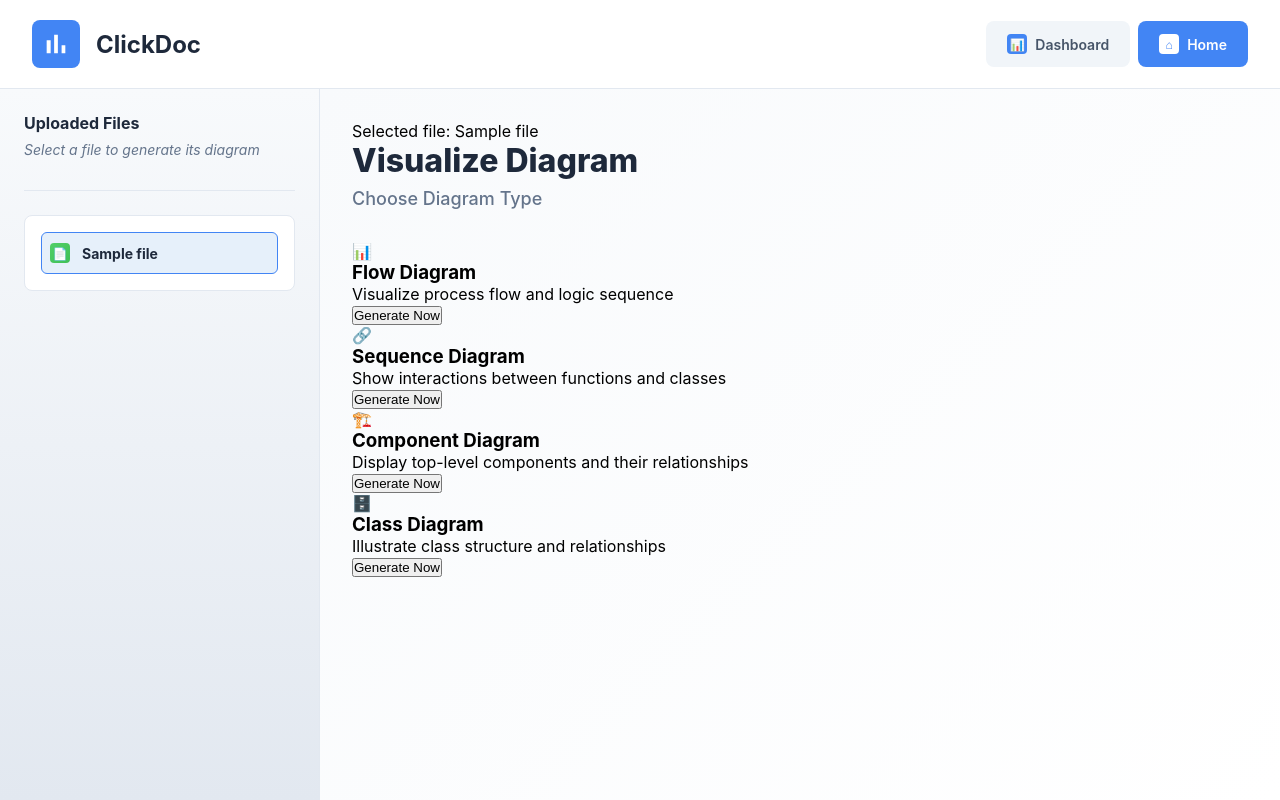
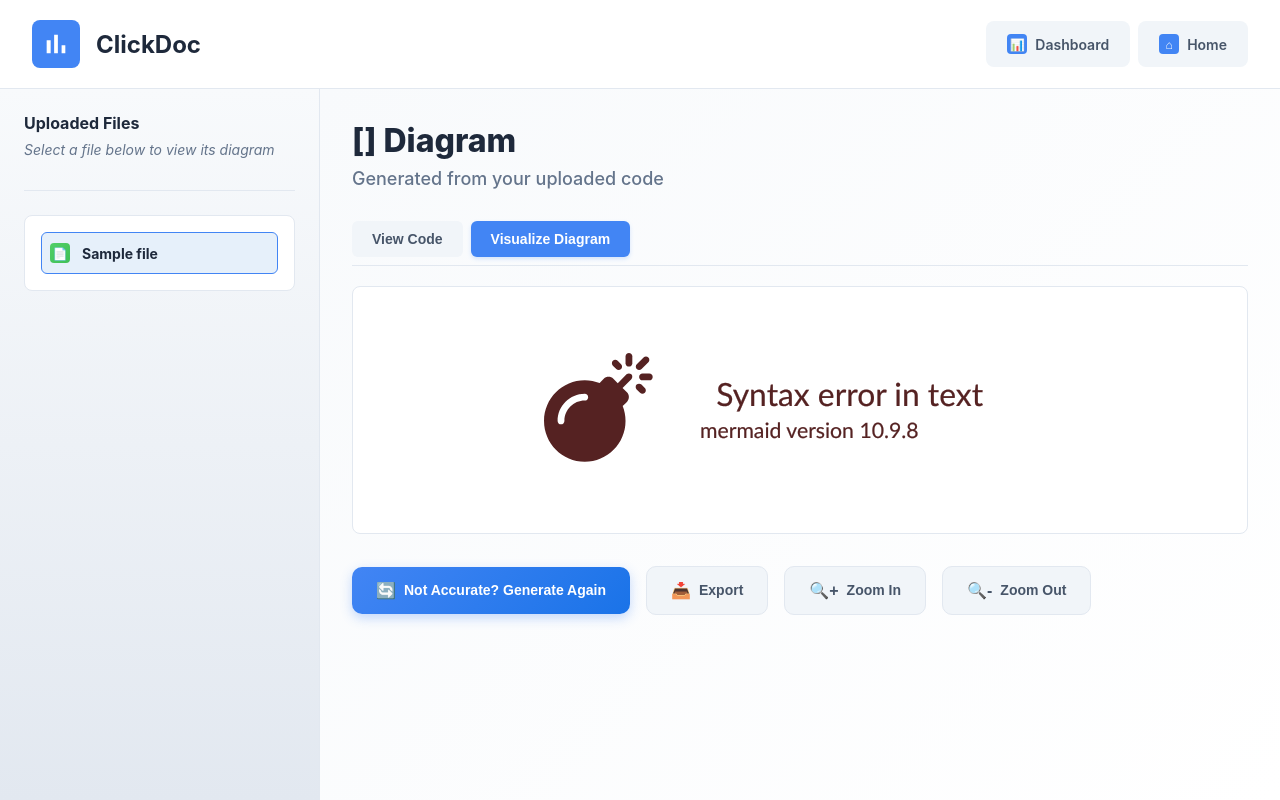
Before and after one commit to Melody1415/ClickDoc, a Flask app: template flask_app/templates/generate_page.html in a window 1280 px wide. Run offline with Flask 3, Linux system fonts and the light colour scheme; the template is opened without the code that fills it: most values are stand-ins (such as "Sample title", 1, 10 or a date in 2020).

Commit message:
done the re4direction error

```diff
--- a/flask_app/templates/generate_page.html
+++ b/flask_app/templates/generate_page.html
@@ -418,7 +418,6 @@
 </head>
 <body>
     <div class="container">
-        <!-- Top Header unchanged -->
         <div class="top-header">
             <div class="logo">
                 <svg viewBox="0 0 24 24">
@@ -427,24 +426,22 @@
             </div>
             <div class="logo-text">ClickDoc</div>
             <div class="nav-icons">
-                <a href="/" class="nav-icon" onclick="setActiveNav(this)">
+                 <a href="/dashboard" class="nav-icon">
                     <div class="nav-icon-symbol">📊</div>
                     Dashboard
                 </a>
-                <a href="#" class="nav-icon active" onclick="setActiveNav(this)">
+                <a href="/" class="nav-icon">
                     <div class="nav-icon-symbol">⌂</div>
                     Home
                 </a>
             </div>
         </div>
-
-        <!-- Content wrapper with sidebar and main content -->
         <div class="content-wrapper">
             <div class="sidebar">
                 <div class="sidebar-content">
                     <div class="sidebar-header">
                         <div class="sidebar-title">Uploaded Files</div>
-                        <p class="sidebar-instruction">Select a file to generate its diagram</p>
+                        <p class="sidebar-instruction">Select a file below to view its diagram</p>
                     </div>
                     {% if indexed_files %}
                         <div class="file-info">
@@ -453,168 +450,238 @@
                                     <li class="file-item {% if file.index == file_index %}active{% endif %}" onclick="updateFile({{ file.index }})">
                                         <div class="file-icon">📄</div>
                                         <span class="file-name">{{ file.name }}</span>
-                                        <span class="tooltip">Click to select {{ file.name }}</span>
+                                        <span class="tooltip">Click to select this file</span>
                                     </li>
                                 {% endfor %}
                             </ul>
                         </div>
                     {% else %}
-                        <div class="error-message">No files uploaded. Please upload files from the dashboard.</div>
+                        <div class="error-message">No files uploaded. Please upload files from the dashboard and select one here.</div>
                     {% endif %}
                 </div>
             </div>
-
             <div class="main-content">
-                {% if error %}
-                    <div class="error-message">{{ error }}</div>
-                {% elif not indexed_files %}
-                    <div class="error-message">No files uploaded. Please upload files from the dashboard.</div>
-                {% else %}
-                    <div class="info-message">Selected file: {{ indexed_files[file_index].name }}</div>
-                {% endif %}
-
                 <div class="content-header">
-                    <h1 class="page-title">Visualize Diagram</h1>
-                    <p class="page-subtitle">Choose Diagram Type</p>
+                    <h1 class="page-title">{{ output_type|capitalize }} Diagram</h1>
+                    <p class="page-subtitle">Generated from your uploaded code</p>
                 </div>
-
-                <div class="diagram-grid">
-                    <div class="diagram-card {% if not indexed_files %}disabled{% endif %}" onclick="generateDiagram('flow')" data-type="flow">
-                        <div class="tooltip">Click to generate flow diagram</div>
-                        <div class="diagram-header">
-                            <div class="diagram-icon flow-bg">📊</div>
-                            <div class="diagram-content">
-                                <h3 class="diagram-title">Flow Diagram</h3>
-                                <p class="diagram-description">Visualize process flow and logic sequence</p>
+                <div class="toggle-buttons">
+                    <button class="toggle-btn" id="toggleCode" onclick="toggleView('code')">View Code</button>
+                    <button class="toggle-btn active" id="toggleVisual" onclick="toggleView('visual')">Visualize Diagram</button>
+                </div>
+                <div id="codeViewContainer" class="code-view">
+                    <div id="codeView" class="code-display">{{ result }}</div>
+                </div>
+                <div id="visualViewContainer" class="visual-view active">
+                    <div id="visualView" class="code-display">
+                        <div class="mermaid">{{ result | safe }}</div>
                     </div>
                 </div>
-                        <button class="generate-btn {% if not indexed_files %}disabled{% endif %}" id="flow-btn" form="diagramForm" type="submit">
-                            Generate Now
-                            <div class="progress-bar"></div>
+                <div class="action-buttons">
+                    <form id="regenerateForm" method="POST" action="/diagram_page">
+                        <input type="hidden" name="output_type" value="{{ output_type }}">
+                        <input type="hidden" name="file_index" value="{{ file_index }}">
+                        <input type="hidden" name="regenerate" value="1">
+                        <button type="submit" class="action-btn primary-btn" id="regenerateBtn">
+                            <span class="btn-icon">🔄</span>
+                            Not Accurate? Generate Again
                         </button>
-                    </div>
-
-                    <div class="diagram-card {% if not indexed_files %}disabled{% endif %}" onclick="generateDiagram('sequence')" data-type="sequence">
-                        <div class="tooltip">Click to generate sequence diagram</div>
-                        <div class="diagram-header">
-                            <div class="diagram-icon sequence-bg">🔗</div>
-                            <div class="diagram-content">
-                                <h3 class="diagram-title">Sequence Diagram</h3>
-                                <p class="diagram-description">Show interactions between functions and classes</p>
-                            </div>
-                        </div>
-                        <button class="generate-btn {% if not indexed_files %}disabled{% endif %}" id="sequence-btn" form="diagramForm" type="submit">
-                            Generate Now
-                            <div class="progress-bar"></div>
+                    </form>
+                    <button class="action-btn secondary-btn" id="downloadBtn">
+                        <span class="btn-icon">📥</span>
+                        Export
                     </button>
-                    </div>
-
-                    <div class="diagram-card {% if not indexed_files %}disabled{% endif %}" onclick="generateDiagram('component')" data-type="component">
-                        <div class="tooltip">Click to generate component diagram</div>
-                        <div class="diagram-header">
-                            <div class="diagram-icon component-bg">🏗️</div>
-                            <div class="diagram-content">
-                                <h3 class="diagram-title">Component Diagram</h3>
-                                <p class="diagram-description">Display top-level components and their relationships</p>
-                            </div>
-                        </div>
-                        <button class="generate-btn {% if not indexed_files %}disabled{% endif %}" id="component-btn" form="diagramForm" type="submit">
-                            Generate Now
-                            <div class="progress-bar"></div>
+                    <button class="action-btn secondary-btn" onclick="zoomIn()">
+                        <span class="btn-icon">🔍+</span>
+                        Zoom In
                     </button>
-                    </div>
-
-                    <div class="diagram-card {% if not indexed_files %}disabled{% endif %}" onclick="generateDiagram('class')" data-type="class">
-                        <div class="tooltip">Click to generate class diagram</div>
-                        <div class="diagram-header">
-                            <div class="diagram-icon class-bg">🗄️</div>
-                            <div class="diagram-content">
-                                <h3 class="diagram-title">Class Diagram</h3>
-                                <p class="diagram-description">Illustrate class structure and relationships</p>
-                            </div>
-                        </div>
-                        <button class="generate-btn {% if not indexed_files %}disabled{% endif %}" id="class-btn" form="diagramForm" type="submit">
-                            Generate Now
-                            <div class="progress-bar"></div>
+                    <button class="action-btn secondary-btn" onclick="zoomOut()">
+                        <span class="btn-icon">🔍-</span>
+                        Zoom Out
                     </button>
                 </div>
             </div>
         </div>
     </div>
+    <div id="errorPopup" class="error-message{% if error %} active{% endif %}" style="{% if not error %}display: none;{% endif %}">
+        <button class="close-btn" onclick="closePopup('errorPopup')">×</button>
+        <p id="errorText">{{ error | default('', true) }}</p>
+    </div>
+    <div id="successPopup" class="success-message" style="display: none;">
+        <button class="close-btn" onclick="closePopup('successPopup')">×</button>
+        <p id="successText"></p>
     </div>
 
-    <form id="diagramForm" method="POST" action="/diagram_page" style="display: none;">
-        <input type="hidden" name="file_index" id="file_index" value="{{ file_index }}">
-        <input type="radio" name="output_type" value="flow" {% if output_type == 'flow' %}checked{% endif %}>
-        <input type="radio" name="output_type" value="sequence" {% if output_type == 'sequence' %}checked{% endif %}>
-        <input type="radio" name="output_type" value="component" {% if output_type == 'component' %}checked{% endif %}>
-        <input type="radio" name="output_type" value="class" {% if output_type == 'class' %}checked{% endif %}>
-    </form>
-
     <script>
-        // Navigation functionality
-        function setActiveNav(element) {
-            document.querySelectorAll('.nav-icon').forEach(nav => {
-                nav.classList.remove('active');
+        function initializeMermaid(retryCount = 0, maxRetries = 10) {
+            if (typeof mermaid !== 'undefined') {
+                mermaid.initialize({
+                    startOnLoad: true,
+                    logLevel: 'debug',
+                    theme: 'default',
+                    securityLevel: 'loose',
+                    flowchart: { useMaxWidth: true },
+                    sequence: { useMaxWidth: true }
                 });
-            element.classList.add('active');
+                console.log('Mermaid initialized');
+                renderMermaid();
+            } else if (retryCount < maxRetries) {
+                console.warn(`Mermaid not loaded. Retrying (${retryCount + 1}/${maxRetries}) in 500ms...`);
+                setTimeout(() => initializeMermaid(retryCount + 1, maxRetries), 500);
+            } else {
+                showError('Failed to load Mermaid library. Please try again later.');
+            }
         }
 
-        // Update file selection using GET request
+        function renderMermaid() {
+            const mermaidDiv = document.querySelector('.mermaid');
+            if (mermaidDiv && document.querySelector('#visualViewContainer').classList.contains('active')) {
+                try {
+                    mermaid.render('renderedDiagram', mermaidDiv.textContent, (svgCode) => {
+                        mermaidDiv.innerHTML = svgCode;
+                        applyZoom();
+                    }).catch(err => {
+                        showError('Failed to render diagram: ' + err.message + '. Try regenerating.');
+                    });
+                } catch (err) {
+                    showError('Error rendering diagram. Please try regenerating.');
+                }
+            }
+        }
+
+        document.addEventListener('DOMContentLoaded', () => {
+            initializeMermaid();
+            toggleView('visual');
+        });
+
         function updateFile(index) {
             const currentOutputType = document.querySelector('input[name="output_type"]:checked').value;
             window.location.href = `/diagram_page?file_index=${index}&output_type=${currentOutputType}`;
         }
 
-        // Generate diagram function
-        function generateDiagram(type) {
-            const btn = document.getElementById(`${type}-btn`);
-            const form = document.getElementById('diagramForm');
+        let zoomLevel = 1;
+        const zoomSteps = [0.5, 0.75, 1, 1.2, 1.5, 2];
 
-            if (btn.classList.contains('generating') || btn.classList.contains('completed') || btn.classList.contains('disabled')) {
-                if (btn.classList.contains('disabled')) {
-                    alert('Please upload a file first!');
+        function applyZoom() {
+            const mermaidDiv = document.querySelector('.mermaid svg');
+            if (mermaidDiv) {
+                mermaidDiv.style.transform = `scale(${zoomLevel})`;
+                mermaidDiv.style.transformOrigin = 'center';
             }
-                return;
         }
 
-            {% if not indexed_files %}
-                alert('Please upload a file first!');
-                return;
-            {% endif %}
-
-            // Set the selected diagram type
-            form.querySelector(`input[name="output_type"][value="${type}"]`).checked = true;
-
-            // Start generation animation
-            btn.classList.add('generating');
-            btn.innerHTML = 'Generating... <div class="progress-bar"></div>';
-
-            // Submit the form
-            form.submit();
+        function zoomIn() {
+            const currentIndex = zoomSteps.indexOf(zoomLevel);
+            zoomLevel = zoomSteps[Math.min(currentIndex + 1, zoomSteps.length - 1)];
+            applyZoom();
         }
 
-        // Automatically select the first file on page load if not selected
+        function zoomOut() {
+            const currentIndex = zoomSteps.indexOf(zoomLevel);
+            zoomLevel = zoomSteps[Math.max(currentIndex - 1, 0)];
+            applyZoom();
+        }
+
+        function toggleView(view) {
+            const codeContainer = document.getElementById('codeViewContainer');
+            const visualContainer = document.getElementById('visualViewContainer');
+            const codeBtn = document.getElementById('toggleCode');
+            const visualBtn = document.getElementById('toggleVisual');
+
+            if (view === 'code') {
+                codeContainer.classList.add('active');
+                visualContainer.classList.remove('active');
+                codeBtn.classList.add('active');
+                visualBtn.classList.remove('active');
+            } else {
+                codeContainer.classList.remove('active');
+                visualContainer.classList.add('active');
+                codeBtn.classList.remove('active');
+                visualBtn.classList.add('active');
+                setTimeout(renderMermaid, 0);
+            }
+        }
+
+        function showError(message) {
+            const popup = document.getElementById('errorPopup');
+            const errorText = document.getElementById('errorText');
+            errorText.textContent = message || 'An error occurred.';
+            popup.classList.add('active');
+            popup.style.display = 'flex';
+            setTimeout(() => closePopup('errorPopup'), 5000);
+        }
+
+        function showSuccess(message) {
+            const popup = document.getElementById('successPopup');
+            const successText = document.getElementById('successText');
+            successText.textContent = message || 'Success!';
+            popup.classList.add('active');
+            popup.style.display = 'flex';
+            setTimeout(() => closePopup('successPopup'), 3000);
+        }
+
+        function closePopup(popupId) {
+            const popup = document.getElementById(popupId);
+            if (popup) {
+                popup.classList.remove('active');
+                popup.style.display = 'none';
+            }
+        }
+
+        const downloadBtn = document.getElementById('downloadBtn');
+        if (downloadBtn) {
+            downloadBtn.addEventListener('click', () => {
+                const mermaidDiv = document.querySelector('#visualView .mermaid');
+                if (mermaidDiv && typeof mermaid !== 'undefined') {
+                    mermaid.render('exportDiagram', mermaidDiv.textContent, (svgCode) => {
+                        html2canvas(document.querySelector('#visualView'), { scale: 2 }).then(canvas => {
+                            const link = document.createElement('a');
+                            link.download = `{{ indexed_files[file_index].name }}_{{ output_type }}_diagram.png`;
+                            link.href = canvas.toDataURL('image/png');
+                            link.click();
+                            showSuccess('Diagram exported successfully!');
+                        }).catch(error => {
+                            showError('Failed to export diagram. Please try again.');
+                        });
+                    }).catch(err => {
+                        showError('Failed to render diagram for export: ' + err.message);
+                    });
+                } else {
+                    showError('Cannot export: Mermaid library failed to load or no diagram available.');
+                }
+            });
+        }
+
         window.addEventListener('load', () => {
-            const fileItems = document.querySelectorAll('.file-item');
-            const fileIndexInput = document.getElementById('file_index');
-            {% if indexed_files and file_index == -1 %}
-                if (fileItems.length > 0) {
-                    updateFile(0); // Auto-select the first file
+            console.log('Generated diagram page loaded');
+        });
+
+        document.addEventListener('keydown', (e) => {
+            if (e.ctrlKey || e.metaKey) {
+                switch(e.key) {
+                    case 'r':
+                        e.preventDefault();
+                        document.getElementById('regenerateForm').submit();
+                        break;
+                    case 'e':
+                        e.preventDefault();
+                        document.getElementById('downloadBtn').click();
+                        break;
+                    case '=':
+                    case '+':
+                        e.preventDefault();
+                        zoomIn();
+                        break;
+                    case '-':
+                        e.preventDefault();
+                        zoomOut();
+                        break;
                 }
-            {% endif %}
+            }
 
-            // Welcome animation
-            const cards = document.querySelectorAll('.diagram-card');
-            cards.forEach((card, index) => {
-                card.style.opacity = '0';
-                card.style.transform = 'translateY(30px)';
-                setTimeout(() => {
-                    card.style.transition = 'all 0.6s ease';
-                    card.style.opacity = '1';
-                    card.style.transform = 'translateY(0)';
-                }, index * 200);
-            });
+            if (e.key === 'Escape') {
+                window.location.href = '/diagram_page?output_type={{ output_type }}&file_index={{ file_index }}';
+            }
         });
     </script>
 </body>
```
Also changed, not shown: flask_app/templates/diagram_page.html (+2 -10 lines). Lines whose indentation alone changed are shown as unchanged.
